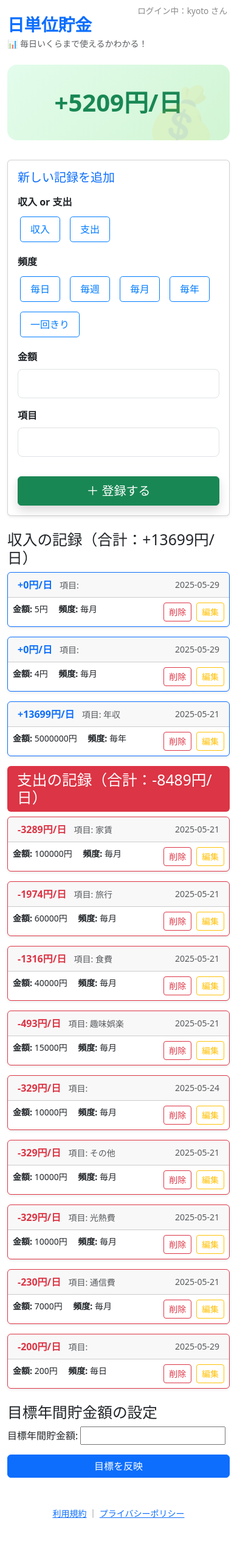
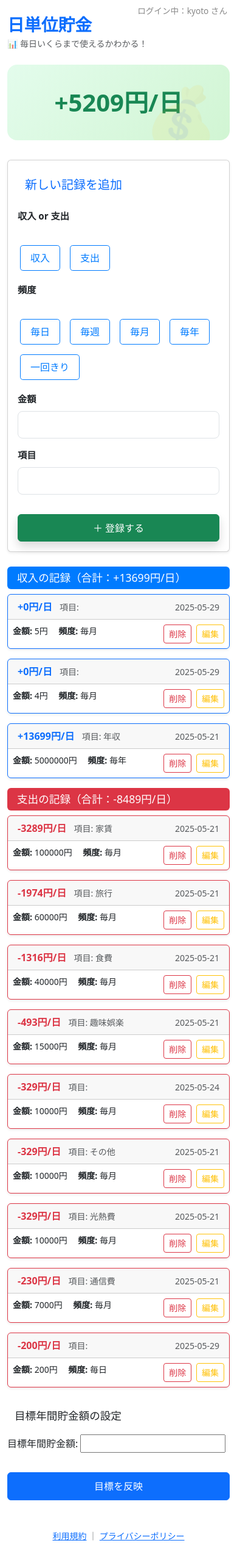
Before and after one commit to kyonomiyako/nichitan-shisan-kanri, a Django app: page / in a window 390 px wide. Shown: the whole page at 61% size. Before the commit the page ends 2489 px from the top, so only its background shows below. Run offline with Django 4.2, Linux system fonts and the light colour scheme; a user stored in the database is signed in; data comes from the database, SQL or seed files in the repository.

```diff
--- a/ledger/templates/ledger/home.html
+++ b/ledger/templates/ledger/home.html
@@ -7,6 +7,37 @@
     <meta name="viewport" content="width=device-width, initial-scale=1">
     <link href="https://cdn.jsdelivr.net/npm/bootstrap@5.3.0/dist/css/bootstrap.min.css" rel="stylesheet">
     <style>
+           /* ✅ モバイル最適化CSSを追加 */
+
+@media (max-width: 768px) {
+    h2 {
+        font-size: 1.1rem;
+        padding: 0.75rem;
+    }
+
+    label.form-label {
+        display: block;
+        margin-bottom: 0.5rem;
+        font-size: 0.95rem;
+    }
+
+    input.form-control {
+        font-size: 1rem;
+        padding: 0.6rem;
+    }
+
+    button.btn-primary, button.btn-success {
+        font-size: 1rem;
+        padding: 0.6rem 1.2rem;
+        margin-top: 1rem;
+    }
+
+    .card {
+        margin-bottom: 1.2rem;
+    }
+}
+
+
         .toggle-button {
             margin: 0.25rem;
             padding: 0.5rem 1rem;
@@ -235,7 +266,9 @@
 </script>
 
 
-<h2>収入の記録（合計：+{{ sum_income|floatformat:0 }}円/日）</h2>
+<h2 class="px-3 py-2 rounded text-white" style="background-color: #007bff;">
+    収入の記録（合計：+{{ sum_income|floatformat:0 }}円/日）
+</h2>
 {% for e in income_entries %}
 <div class="card border-primary mb-3 shadow-sm">
     <div class="card-header d-flex justify-content-between align-items-center">
```
